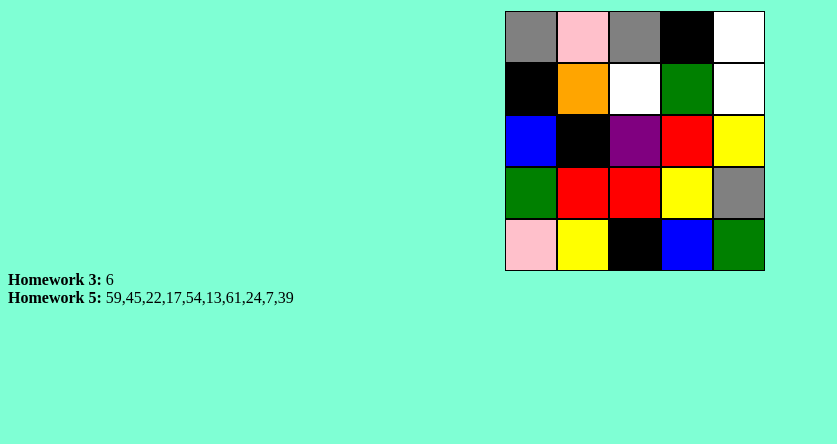
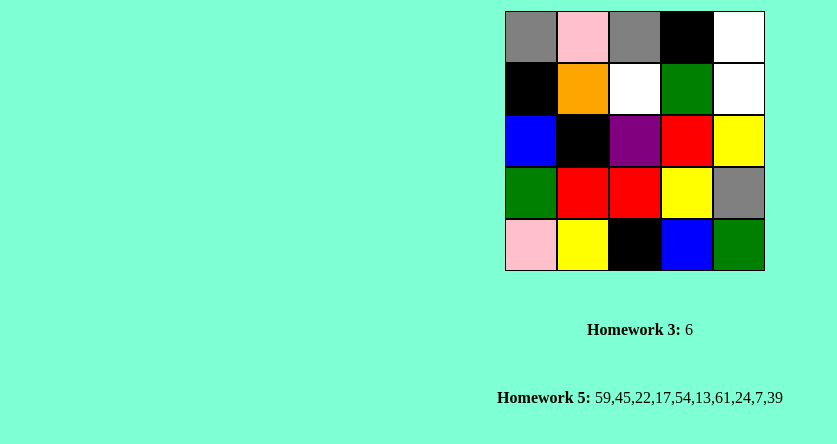
Before and after one commit to NazarHoza-developer/16-webpack, a website built with webpack: page src/index.html in a window 1280 px wide. Shown: the part 90-534 px from the top of the page, without its empty margins (0-837 px from the left). Built offline with nearby package versions, Linux system fonts and the light colour scheme.

Commit message:
new repo

```diff
--- a/src/style/index.css
+++ b/src/style/index.css
@@ -19,3 +19,8 @@ p {
 body {
     background-color: aquamarine;
 }
+.main__box {
+    text-align: center;
+    padding-top: 50px;
+    color: black;
+}
```
Also changed, not shown: src/scripts/hw/hw-10.js (+0 -24 lines).
